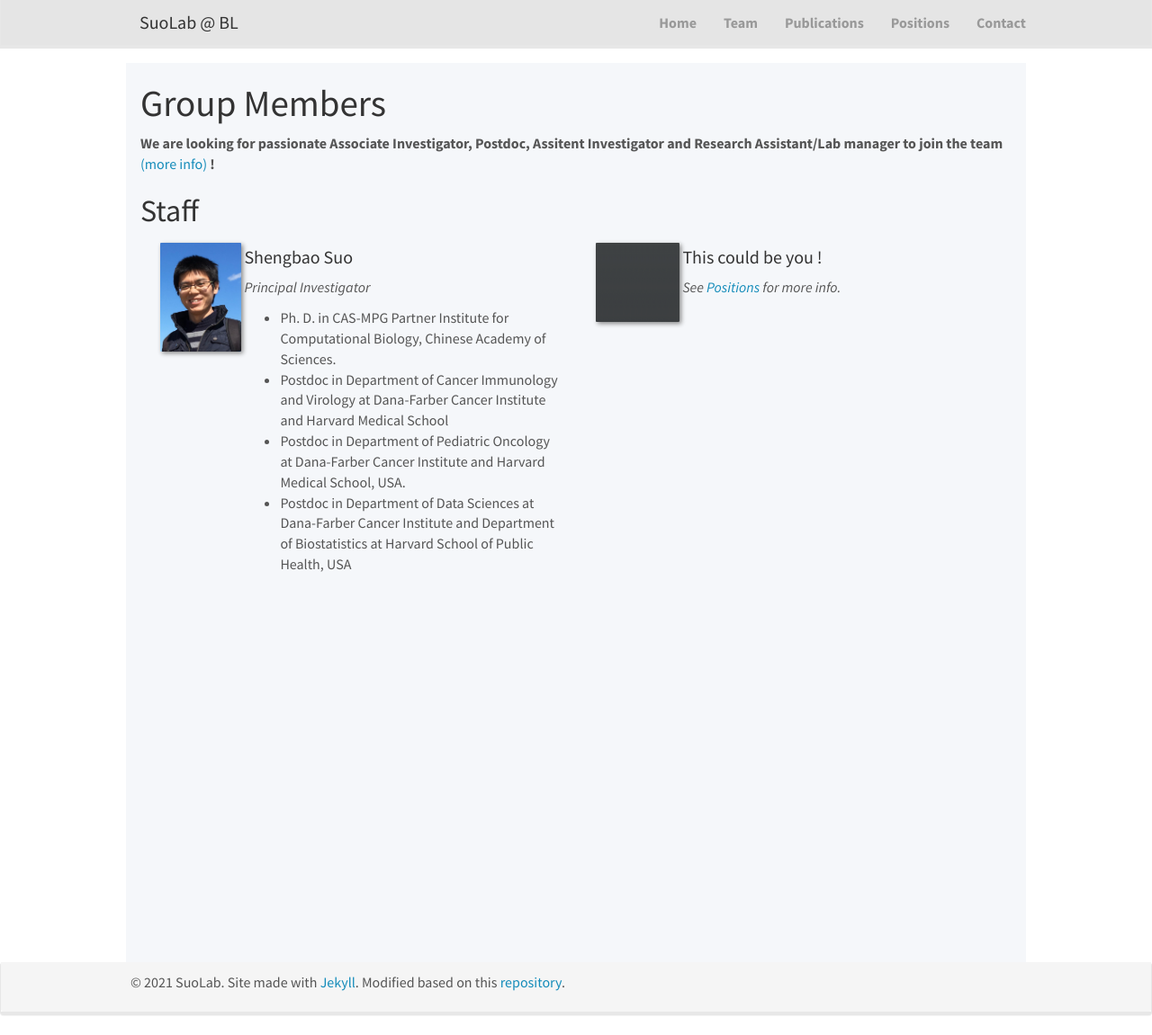
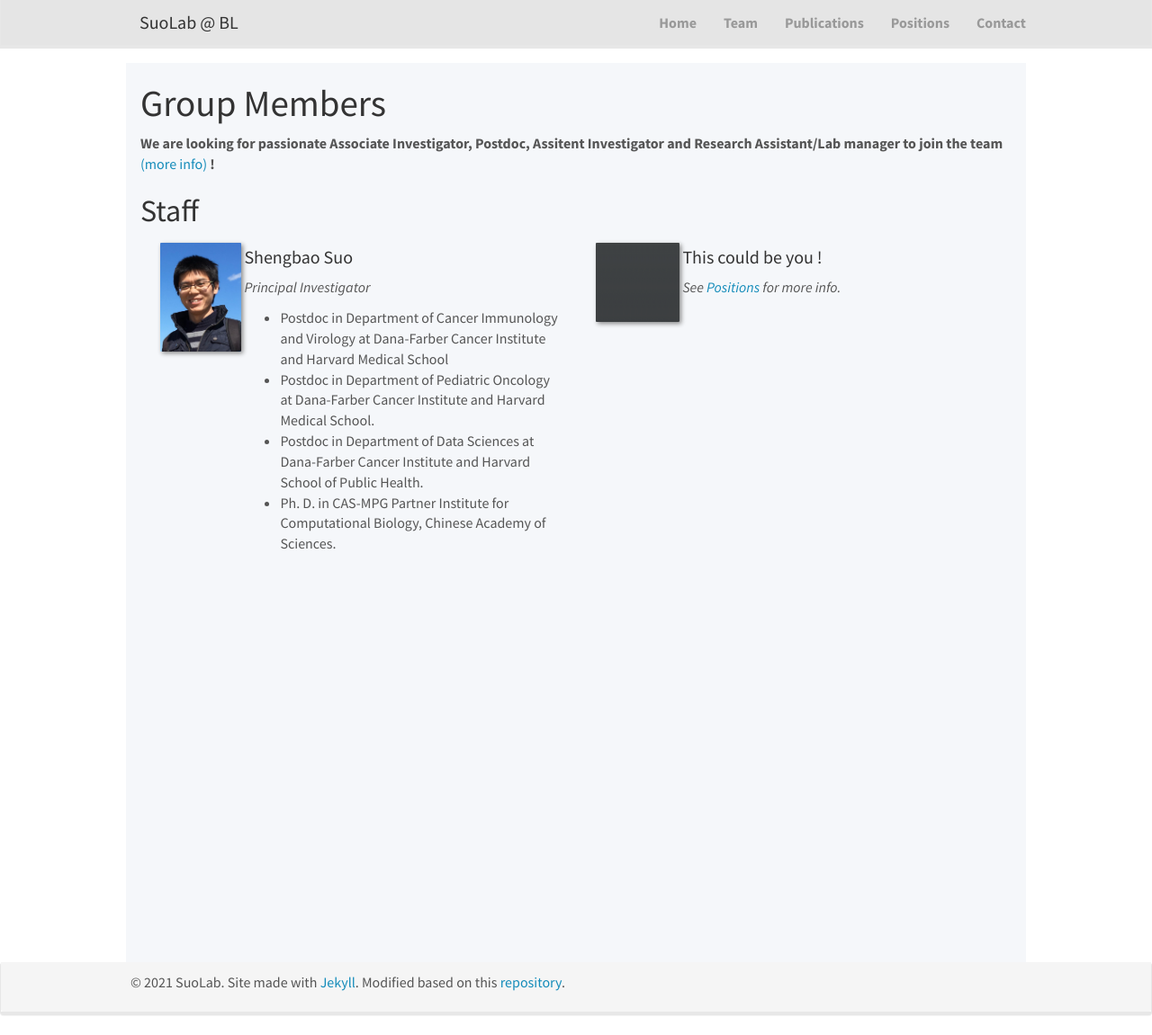
Before and after one commit to suoshengbao/suoshengbao.github.io, a Jekyll site: the page built from _pages/team.md, in a window 1280 px wide and 1151 px high. Shown: the whole window at 90% size. Built offline with Jekyll 4.4.1, drawn with Linux system fonts in a browser that asks for light colours; nearby versions of some CDN libraries.

Commit message:
Update team.md

```diff
--- a/_pages/team.md
+++ b/_pages/team.md
@@ -18,10 +18,10 @@
   <h4>Shengbao Suo</h4>
   <p><i>Principal Investigator</i></p>
   <ul style="overflow: hidden">
+    <li> Postdoc in Department of Cancer Immunology and Virology at Dana-Farber Cancer Institute and Harvard Medical School </li>
+    <li> Postdoc in Department of Pediatric Oncology at Dana-Farber Cancer Institute and Harvard Medical School. </li>
+    <li> Postdoc in Department of Data Sciences at Dana-Farber Cancer Institute and Harvard School of Public Health. </li>
     <li> Ph. D. in CAS-MPG Partner Institute for Computational Biology, Chinese Academy of Sciences. </li>
-    <li> Postdoc in Department of Cancer Immunology and Virology at Dana-Farber Cancer Institute and Harvard Medical School </li>
-    <li> Postdoc in Department of Pediatric Oncology at Dana-Farber Cancer Institute and Harvard Medical School, USA. </li>
-    <li> Postdoc in Department of Data Sciences at Dana-Farber Cancer Institute and Department of Biostatistics at Harvard School of Public Health, USA </li>
   </ul>
 </div>
 
```
